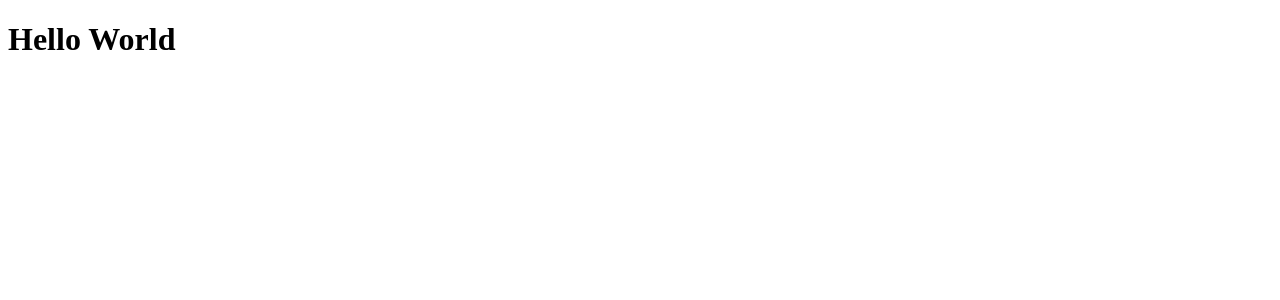
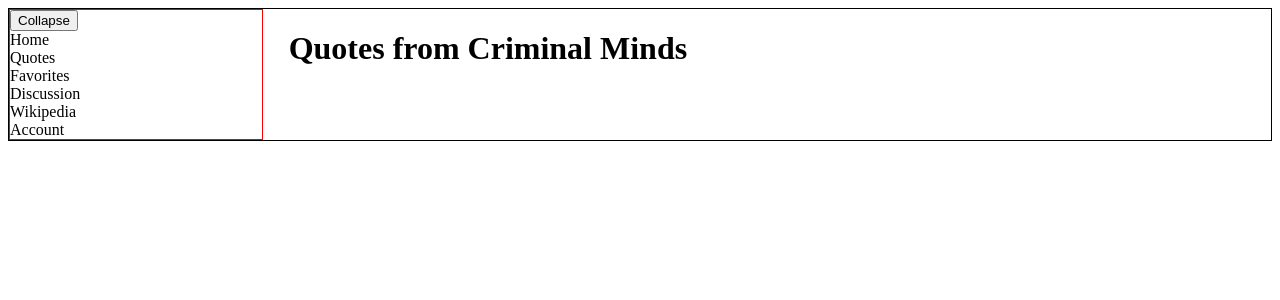
Before and after one commit to nyjackson/SBA-320H, a React (Vite) app: page / in a window 1280 px wide. Shown: the top 300 px of the page. Built offline with nearby package versions, Linux system fonts and the light colour scheme.

Commit message:
Idea: Quotes from Criminal Minds

```diff
--- a/src/App.css
+++ b/src/App.css
@@ -0,0 +1,21 @@
+#app{
+  border:1px solid black;
+  display:flex;
+}
+
+h1{
+  padding-left:2%;
+}
+
+#nav-bar{
+flex-direction:column;
+border:1px solid red;
+height:100%;
+width:20%;
+}
+
+ul{
+  list-style:none;
+  margin:auto;
+  padding:0;
+}
--- a/src/App.jsx
+++ b/src/App.jsx
@@ -1,12 +1,18 @@
 import { useState } from 'react'
+import NavBar from './components/NavBar'
 import './App.css'
 
 function App() {
-  const [count, setCount] = useState(0)
+
+
 
   return (
     <>
-      <h1>Hello World</h1>
+      <div id = "app">
+        <NavBar />
+        <h1>Quotes from Criminal Minds</h1>
+
+      </div>
     </>
   )
 }
--- /dev/null
+++ b/src/components/NavBar.jsx
@@ -0,0 +1,42 @@
+import { useState } from "react";
+function NavBar() {
+  const [showNavBar, setNavBarState] = useState(true);
+
+  function handleNavBarVisibility(e) {
+    setNavBarState(!showNavBar);
+  }
+
+  return (
+    <>
+      {showNavBar ? (
+        <div id="nav-bar">
+          <ul>
+            <li>
+              {" "}
+              <button onClick={handleNavBarVisibility}>
+                {showNavBar ? "Collapse" : "Expand"}
+              </button>
+            </li>
+            <li>Home</li>
+            <li>Quotes</li>
+            <li>Favorites</li>
+            <li>Discussion</li>
+            <li>Wikipedia</li>
+            <li>Account</li>
+          </ul>
+        </div>
+      ) : (
+        <ul>
+          <li>
+            {" "}
+            <button onClick={handleNavBarVisibility}>
+              {showNavBar ? "Collapse" : "Expand"}
+            </button>
+          </li>
+        </ul>
+      )}
+    </>
+  );
+}
+
+export default NavBar;
```
Also changed, not shown: 1 other file (tests, documents, lock files or other folders).
